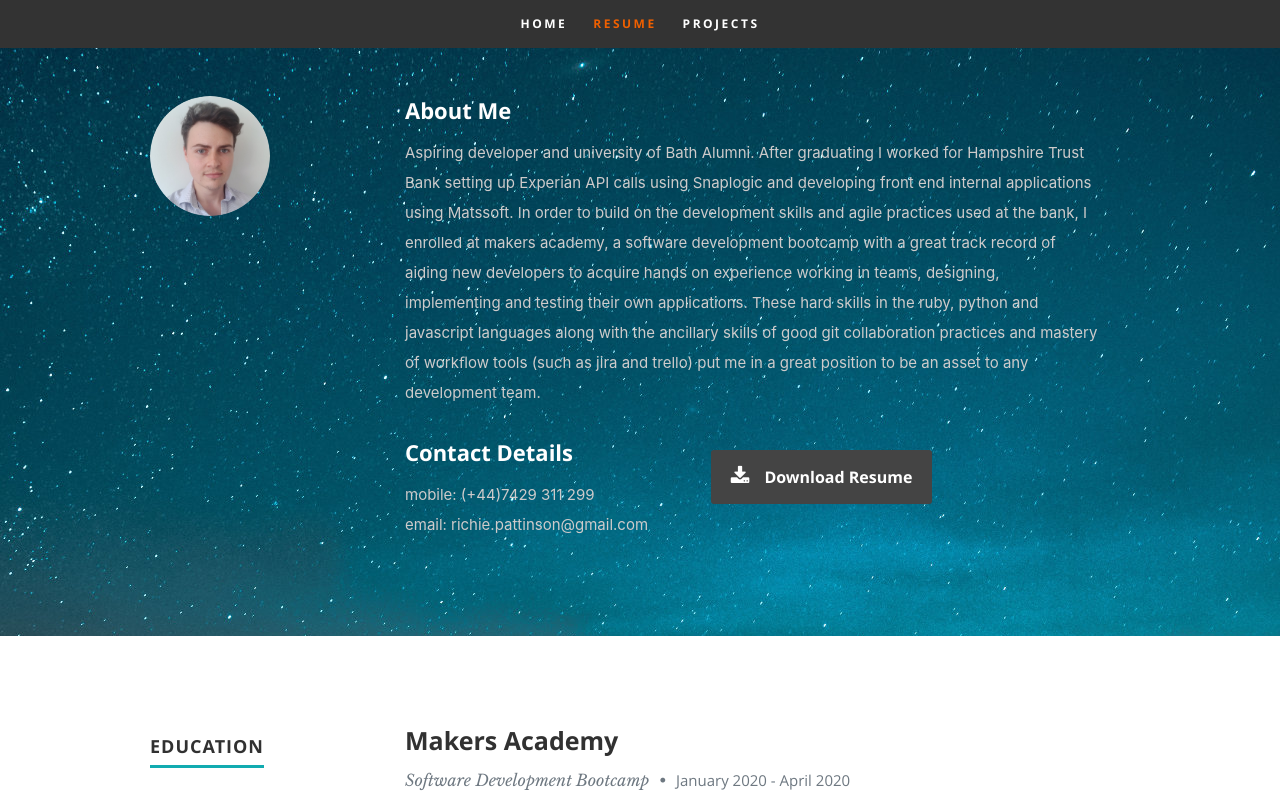
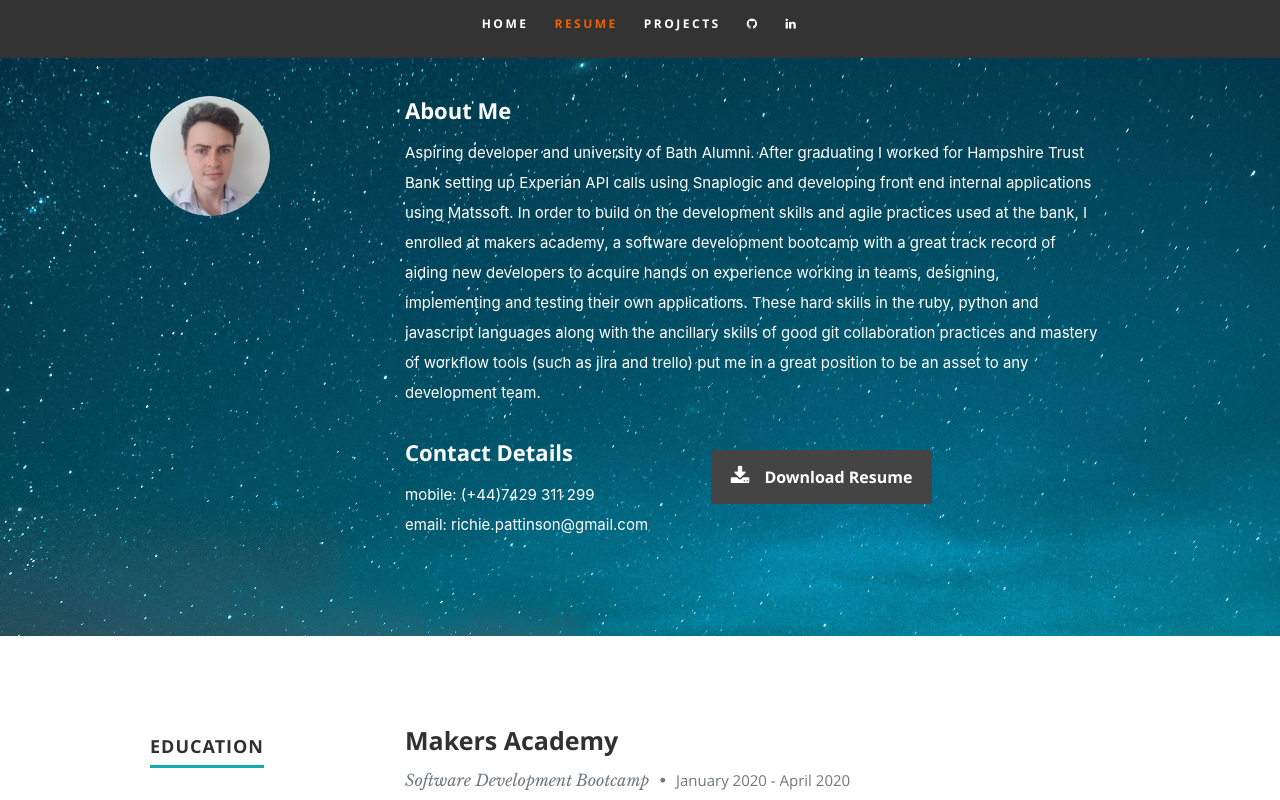
Before and after one commit to richardpattinson/PortfolioWebsite, a React (Create React App) app: page / in a window 1280 px wide. Shown: the top 800 px of the page. Built offline with nearby package versions, Linux system fonts and the light colour scheme.

Commit message:
fix links + add socials

```diff
--- a/package.json
+++ b/package.json
@@ -13,6 +13,7 @@
     "jquery": "^3.5.1",
     "react": "^16.13.1",
     "react-dom": "^16.13.1",
+    "react-mailto": "^0.4.0",
     "react-scripts": "3.4.3"
   },
   "scripts": {
--- a/public/css/layout.css
+++ b/public/css/layout.css
@@ -203,7 +203,7 @@ ul#nav li.current a { color: #F06000; }
 }
 #about p {
    line-height: 30px;
-   color: #cecbcb;
+   color: #ffffff;
 }
 #about .profile-pic {
    position: relative;
--- a/src/components/about/about.js
+++ b/src/components/about/about.js
@@ -11,6 +11,8 @@ export default class About extends Component {
             <li className="current"><a className="smoothscroll" href="#about">Home</a></li>
             <li><a className="smoothscroll" href="#resume">Resume</a></li>
             <li><a className="smoothscroll" href="#portfolio">Projects</a></li>
+            <li><a href="https://github.com/richardpattinson#" target="_blank"><i className="fa fa-github" /></a></li>
+            <li><a href="https://www.linkedin.com/in/richard-pattinson-1517b578/" target="_blank"><i className="fa fa-linkedin" /></a></li>
           </ul> {/* end #nav */}
         </nav>
         <div className="row">
--- a/src/components/portfolio/portfolio.js
+++ b/src/components/portfolio/portfolio.js
@@ -11,8 +11,8 @@ export default class Portfolio extends Component {
             {/* portfolio-wrapper */}
             <div id="portfolio-wrapper" className="bgrid-quarters s-bgrid-thirds cf">
               <div className="columns portfolio-item">
+                <a href="https://wanderlist-makers.herokuapp.com/" target="_blank">
                   <div className="item-wrap">
-                  <a href="https://wanderlist-makers.herokuapp.com/" target="_blank">
                     <img alt="" src="images/portfolio/wanderlist.png" />
                     <div className="overlay">
                       <div className="portfolio-item-meta">
@@ -21,12 +21,12 @@ export default class Portfolio extends Component {
                       </div>
                     </div>
                     <div className="link-icon"><i className="icon-plus" /></div>
+                  </div>
                 </a>
-                </div>
               </div> {/* item end */}
               <div className="columns portfolio-item">
+                <a href="https://simple-asset-tracker.herokuapp.com/" target="_blank">
                   <div className="item-wrap">
-                  <a href="https://simple-asset-tracker.herokuapp.com/" title>
                     <img alt="" src="images/portfolio/laptop.jpg" />
                     <div className="overlay">
                       <div className="portfolio-item-meta">
@@ -35,8 +35,8 @@ export default class Portfolio extends Component {
                       </div>
                     </div>
                     <div className="link-icon"><i className="icon-plus" /></div>
+                  </div>
                 </a>
-                </div>
               </div> {/* item end */}
               <div className="columns portfolio-item">
                 <div className="item-wrap">
@@ -44,7 +44,7 @@ export default class Portfolio extends Component {
                     <img alt="" src="images/portfolio/amplify.png" />
                     <div className="overlay">
                       <div className="portfolio-item-meta">
-                        <h5>Amplify Notes</h5>
+                        <h5>Amplify Notes (down for maintenance)</h5>
                         <p>AWS amplify notes app</p>
                       </div>
                     </div>
@@ -53,8 +53,8 @@ export default class Portfolio extends Component {
                 </div>
               </div> {/* item end */}
               <div className="columns portfolio-item">
+                <a href="https://github.com/richardpattinson/MachineLearning" target="_blank">
                   <div className="item-wrap">
-                  <a href="#modal-04">
                     <img alt="" src="images/portfolio/algorithm.jpg" />
                     <div className="overlay">
                       <div className="portfolio-item-meta">
@@ -63,8 +63,8 @@ export default class Portfolio extends Component {
                       </div>
                     </div>
                     <div className="link-icon"><i className="icon-plus" /></div>
+                  </div>
                 </a>
-                </div>
               </div> {/* item end */}  {/* item end */}
             </div> {/* portfolio-wrapper end */}
           </div> {/* twelve columns end */}
```
Also changed, not shown: 1 other file (tests, documents, lock files or other folders). Lines whose indentation alone changed are shown as unchanged.
